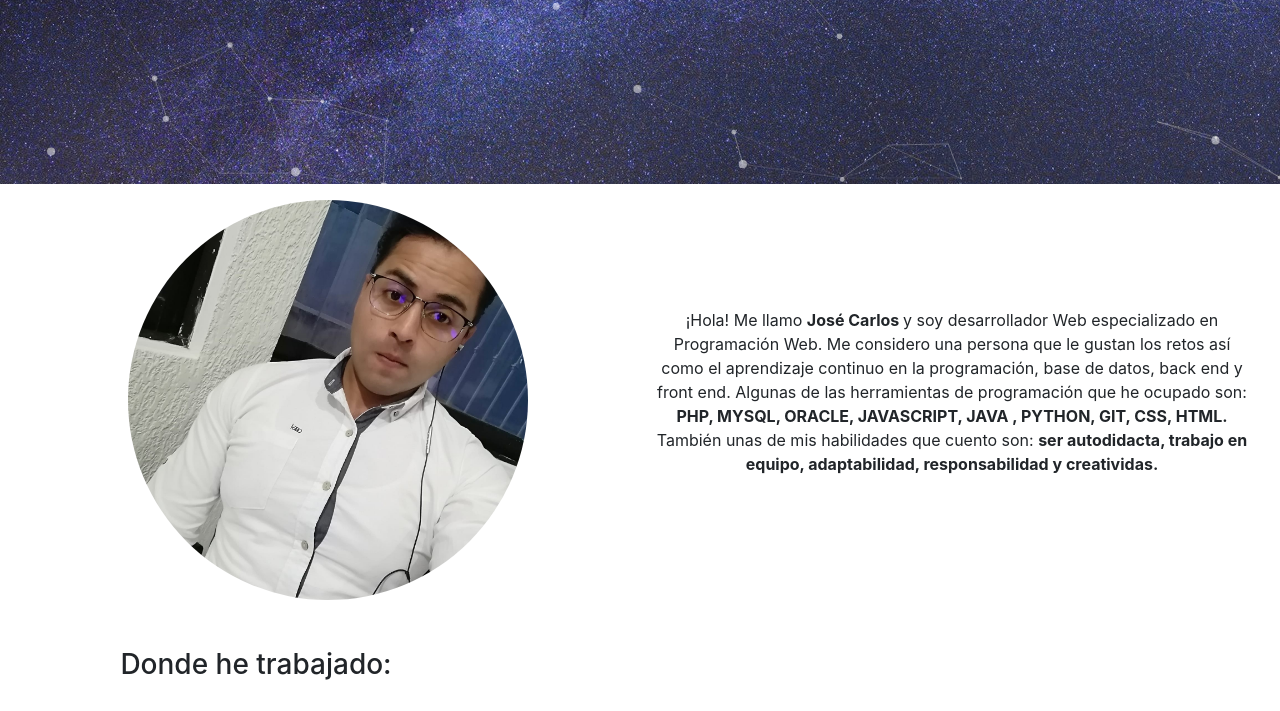
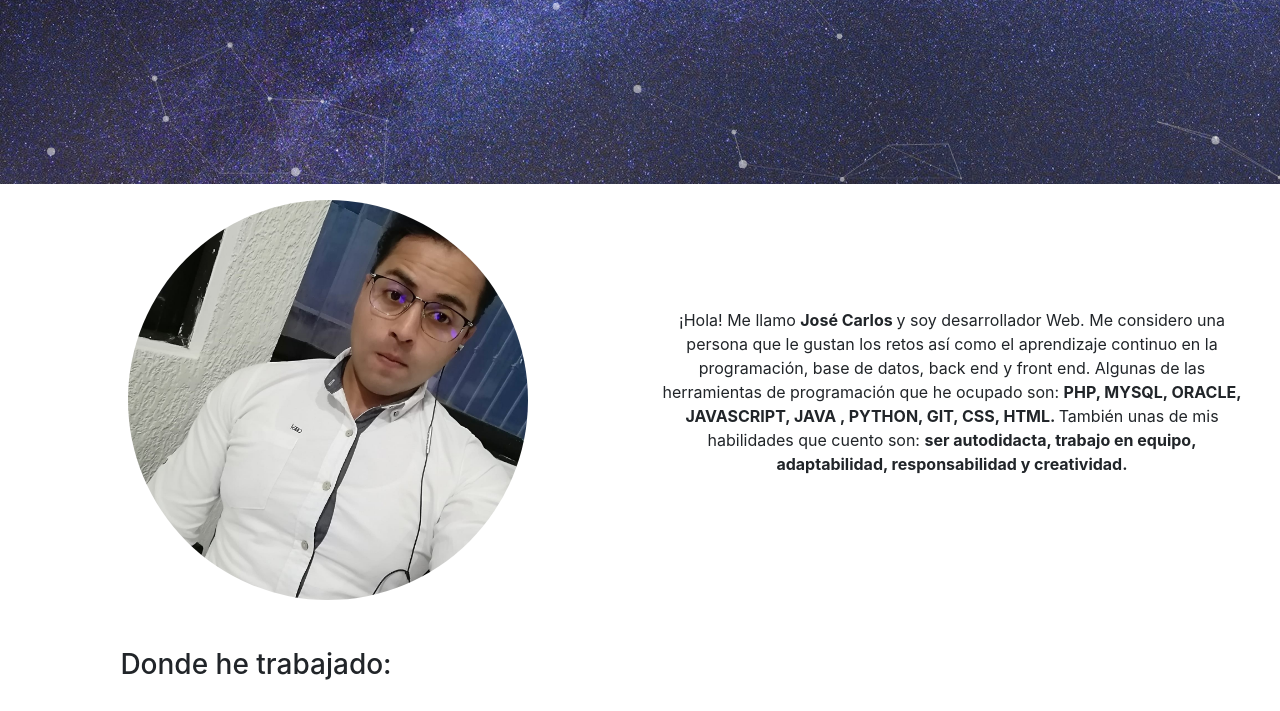
Before and after one commit to Pikuzt/portafolio_VF, a plain HTML site: page index.html in a window 1280 px wide. Shown: the part 342-1053 px from the top of the page. Drawn offline with nearby package versions, Linux system fonts and the light colour scheme.

Commit message:
cambios de texto

```diff
--- a/index.html
+++ b/index.html
@@ -71,8 +71,7 @@
                     <div class="row">
                         <div class="col-12 text">
                             <p>
-                                ¡Hola! Me llamo <strong>José Carlos </strong> y soy desarrollador Web especializado
-                                en Programación Web. Me considero una persona que le gustan los retos
+                                ¡Hola! Me llamo <strong>José Carlos </strong> y soy desarrollador Web. Me considero una persona que le gustan los retos
                                 así como el aprendizaje continuo en la programación, base de datos, back end y front
                                 end.
                                 Algunas de las herramientas de programación que he ocupado son: <strong>PHP, MYSQL,
@@ -82,7 +81,7 @@
                                 </strong>
 
                                 También unas de mis habilidades que cuento son: <strong>
-                                     ser autodidacta, trabajo en equipo, adaptabilidad, responsabilidad y creatividas.</strong>
+                                     ser autodidacta, trabajo en equipo, adaptabilidad, responsabilidad y creatividad.</strong>
                             </p>
                         </div>
                     </div>
```
